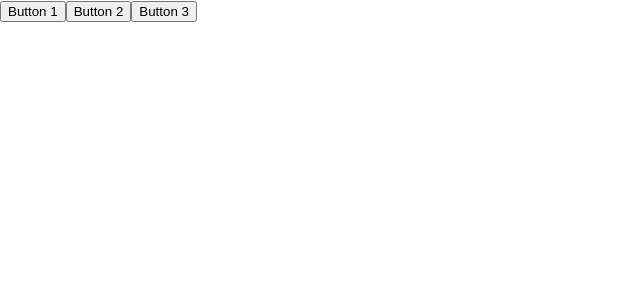
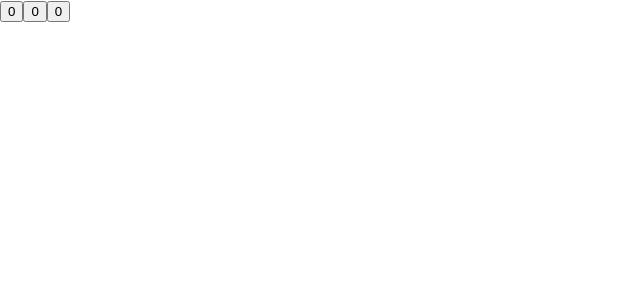
Before and after one commit to lucasiqueira/trybe-exercicios, a React (Create React App) app in the folder 2-front-end/secao-3-componentes-de-estado-eventos-e-formularios-com-react/dia-1-componentes-com-estado-e-eventos/fancy-buttons/: page / in a window 1280 px wide. Shown: the top 300 px of the page, without its empty margins (0-640 px from the left). Built offline with nearby package versions, Linux system fonts and the light colour scheme.

Commit message:
feat: adding counter of clicks in button using state

```diff
--- a/2-front-end/secao-3-componentes-de-estado-eventos-e-formularios-com-react/dia-1-componentes-com-estado-e-eventos/fancy-buttons/src/components/Body.jsx
+++ b/2-front-end/secao-3-componentes-de-estado-eventos-e-formularios-com-react/dia-1-componentes-com-estado-e-eventos/fancy-buttons/src/components/Body.jsx
@@ -4,26 +4,39 @@ import { Component } from "react";
 class Body extends Component {
   constructor() {
     super();
-    this.handlerClick1 = this.handlerClick1.bind(this);
-    this.handlerClick2 = this.handlerClick2.bind(this);
-    this.handlerClick3 = this.handlerClick3.bind(this);
+    this.handleClick1 = this.handleClick1.bind(this);
+    this.handleClick2 = this.handleClick2.bind(this);
+    this.handleClick3 = this.handleClick3.bind(this);
   }
 
-  handlerClick1() {
-    console.log('Button 1 clicked!');
+  state = {
+    clickNumberButton1: 0,
+    clickNumberButton2: 0,
+    clickNumberButton3: 0,
   }
-  handlerClick2() {
-    console.log('Button 2 clicked!');
+
+  handleClick1() {
+    this.setState((prevState, _props) => ({
+      clickNumberButton1: prevState.clickNumberButton1 + 1,
+    }))
   }
-  handlerClick3() {
-    console.log('Button 3 clicked!');
+  handleClick2() {
+    this.setState((prevState, _props) => ({
+      clickNumberButton2: prevState.clickNumberButton2 + 1,
+    }))
   }
+  handleClick3() {
+    this.setState((prevState, _props) => ({
+      clickNumberButton3: prevState.clickNumberButton3 + 1,
+    }))
+  }
+
   render() {
     return (
       <>
-        <button onClick={this.handlerClick1}>Button 1</button>
-        <button onClick={this.handlerClick2}>Button 2</button>
-        <button onClick={this.handlerClick3}>Button 3</button>
+        <button onClick={this.handleClick1}>{ this.state.clickNumberButton1 }</button>
+        <button onClick={this.handleClick2}>{ this.state.clickNumberButton2 }</button>
+        <button onClick={this.handleClick3}>{ this.state.clickNumberButton3 }</button>
       </>
     )
 
```
